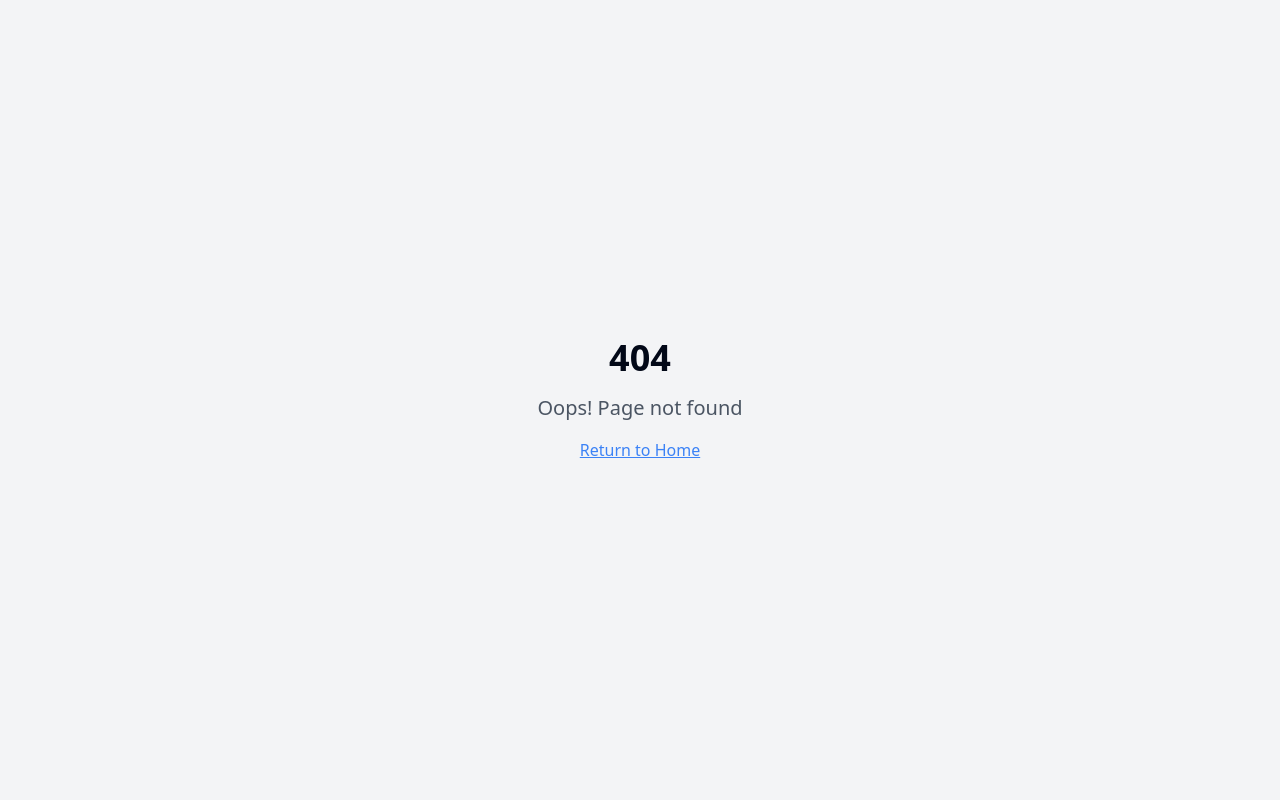
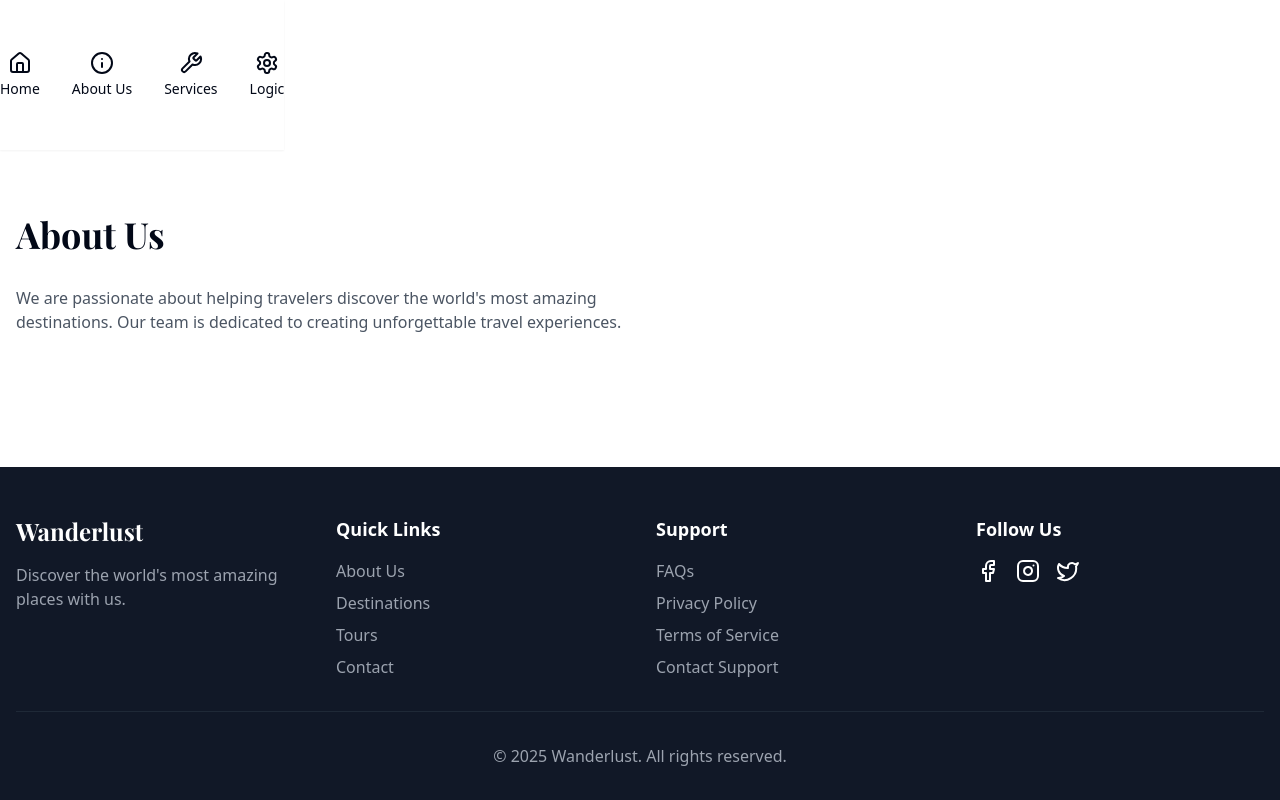
Before and after one commit to UdhayaSaravan/aichatbot-travel-tour-website, a React (Vite) app: page /about in a window 1280 px wide. Before the commit this address had no page. Built offline with nearby package versions, Linux system fonts and the light colour scheme.

Commit message:
Add navigation menu
Implement a navigation menu with home, about us, service, and logic icons.

```diff
--- a/src/App.tsx
+++ b/src/App.tsx
@@ -1,3 +1,4 @@
+
 import { Toaster } from "@/components/ui/toaster";
 import { Toaster as Sonner } from "@/components/ui/sonner";
 import { TooltipProvider } from "@/components/ui/tooltip";
@@ -5,6 +6,9 @@ import { QueryClient, QueryClientProvider } from "@tanstack/react-query";
 import { BrowserRouter, Routes, Route } from "react-router-dom";
 import Index from "./pages/Index";
 import NotFound from "./pages/NotFound";
+import About from "./pages/About";
+import Services from "./pages/Services";
+import Logic from "./pages/Logic";
 
 const queryClient = new QueryClient();
 
@@ -16,6 +20,9 @@ const App = () => (
       <BrowserRouter>
         <Routes>
           <Route path="/" element={<Index />} />
+          <Route path="/about" element={<About />} />
+          <Route path="/services" element={<Services />} />
+          <Route path="/logic" element={<Logic />} />
           {/* ADD ALL CUSTOM ROUTES ABOVE THE CATCH-ALL "*" ROUTE */}
           <Route path="*" element={<NotFound />} />
         </Routes>
--- /dev/null
+++ b/src/components/Navigation.tsx
@@ -0,0 +1,40 @@
+
+import React from 'react';
+import { Home, Info, Wrench, Settings } from 'lucide-react';
+import { NavigationMenu, NavigationMenuList, NavigationMenuItem, NavigationMenuTrigger, NavigationMenuContent } from "@/components/ui/navigation-menu";
+import { Link } from 'react-router-dom';
+
+const Navigation = () => {
+  return (
+    <NavigationMenu className="w-full bg-white shadow-sm">
+      <NavigationMenuList className="flex justify-center space-x-8 py-4">
+        <NavigationMenuItem>
+          <Link to="/" className="flex flex-col items-center hover:text-primary-accent transition-colors">
+            <Home className="mb-1" />
+            <span className="text-sm">Home</span>
+          </Link>
+        </NavigationMenuItem>
+        <NavigationMenuItem>
+          <Link to="/about" className="flex flex-col items-center hover:text-primary-accent transition-colors">
+            <Info className="mb-1" />
+            <span className="text-sm">About Us</span>
+          </Link>
+        </NavigationMenuItem>
+        <NavigationMenuItem>
+          <Link to="/services" className="flex flex-col items-center hover:text-primary-accent transition-colors">
+            <Wrench className="mb-1" />
+            <span className="text-sm">Services</span>
+          </Link>
+        </NavigationMenuItem>
+        <NavigationMenuItem>
+          <Link to="/logic" className="flex flex-col items-center hover:text-primary-accent transition-colors">
+            <Settings className="mb-1" />
+            <span className="text-sm">Logic</span>
+          </Link>
+        </NavigationMenuItem>
+      </NavigationMenuList>
+    </NavigationMenu>
+  );
+};
+
+export default Navigation;
--- /dev/null
+++ b/src/pages/About.tsx
@@ -0,0 +1,22 @@
+
+import React from 'react';
+import Navigation from '@/components/Navigation';
+import Footer from '@/components/Footer';
+
+const About = () => {
+  return (
+    <div className="min-h-screen flex flex-col">
+      <Navigation />
+      <div className="flex-grow container mx-auto px-4 py-16">
+        <h1 className="text-4xl font-playfair font-bold mb-8">About Us</h1>
+        <p className="text-gray-600 max-w-2xl">
+          We are passionate about helping travelers discover the world's most amazing destinations.
+          Our team is dedicated to creating unforgettable travel experiences.
+        </p>
+      </div>
+      <Footer />
+    </div>
+  );
+};
+
+export default About;
--- a/src/pages/Index.tsx
+++ b/src/pages/Index.tsx
@@ -1,5 +1,6 @@
 
 import Hero from "@/components/Hero";
+import Navigation from "@/components/Navigation";
 import DestinationCard from "@/components/DestinationCard";
 import Features from "@/components/Features";
 import Footer from "@/components/Footer";
@@ -34,6 +35,7 @@ const destinations = [
 const Index = () => {
   return (
     <div className="min-h-screen">
+      <Navigation />
       <Hero />
 
       <section className="py-16">
--- /dev/null
+++ b/src/pages/Logic.tsx
@@ -0,0 +1,22 @@
+
+import React from 'react';
+import Navigation from '@/components/Navigation';
+import Footer from '@/components/Footer';
+
+const Logic = () => {
+  return (
+    <div className="min-h-screen flex flex-col">
+      <Navigation />
+      <div className="flex-grow container mx-auto px-4 py-16">
+        <h1 className="text-4xl font-playfair font-bold mb-8">Our Logic</h1>
+        <p className="text-gray-600 max-w-2xl">
+          We leverage advanced technologies and data-driven approaches
+          to provide the most efficient and personalized travel solutions.
+        </p>
+      </div>
+      <Footer />
+    </div>
+  );
+};
+
+export default Logic;
--- /dev/null
+++ b/src/pages/Services.tsx
@@ -0,0 +1,22 @@
+
+import React from 'react';
+import Navigation from '@/components/Navigation';
+import Footer from '@/components/Footer';
+
+const Services = () => {
+  return (
+    <div className="min-h-screen flex flex-col">
+      <Navigation />
+      <div className="flex-grow container mx-auto px-4 py-16">
+        <h1 className="text-4xl font-playfair font-bold mb-8">Our Services</h1>
+        <p className="text-gray-600 max-w-2xl">
+          We offer a wide range of travel services including tour planning,
+          accommodation booking, transportation arrangements, and personalized travel consulting.
+        </p>
+      </div>
+      <Footer />
+    </div>
+  );
+};
+
+export default Services;
```
